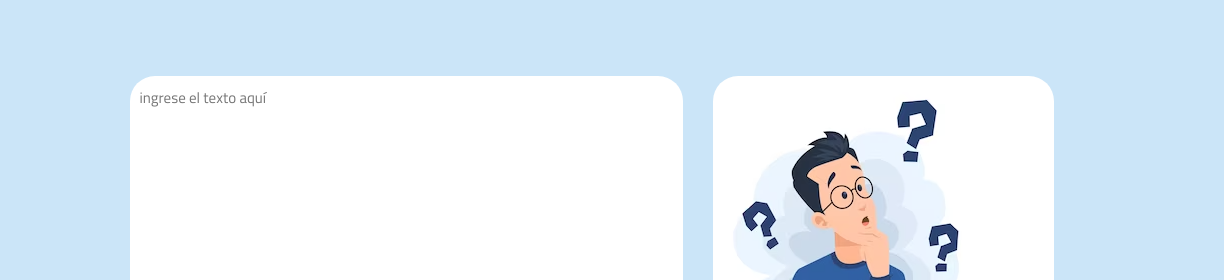
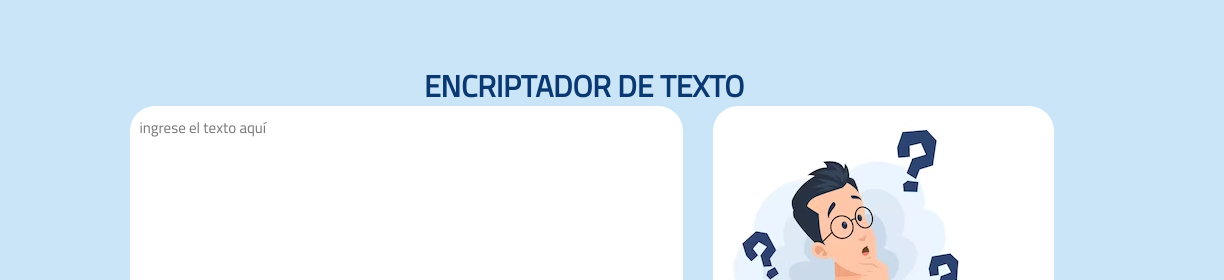
Before and after one commit to Jhosep-coder/Challenge-Encriptador, a plain HTML site: page index.html in a window 1280 px wide. Shown: the top 280 px of the page, 56-1280 px from the left. Drawn offline with Linux system fonts and the light colour scheme.

Commit message:
Agregando mejoras

```diff
--- a/index.html
+++ b/index.html
@@ -15,6 +15,7 @@
 <body>
     <header>
         <img class="logo" src="imagenes/logo.png" alt="LogoAlura">
+        <H1>ENCRIPTADOR DE TEXTO</H1>
     </header>
     <main>
         <section class="contenido">
--- a/script.js
+++ b/script.js
@@ -30,6 +30,7 @@ function btnDesencriptar(){
     const textoDesencriptado = desencriptar(inputTexto.value);
     outputTexto.value = textoDesencriptado;
     inputTexto.value = "";
+    outputTexto.style.backgroundImage = "none";
 }
 
 function desencriptar(stringdesencriptado){
@@ -53,4 +54,5 @@ function copiarPapelera() {
     textarea.select();
     document.execCommand("copy");
     textarea.blur();
+    alert("Texto copiado")
 }
--- a/style.css
+++ b/style.css
@@ -9,16 +9,25 @@ body{
     padding-top: 20px;
     padding-left: 20px;
 }
+
+h1{
+    text-align: center;
+    font-size: 30px;
+    font-family: 'Titillium Web', sans-serif;
+    font-weight: bold;
+    color: #0A3871;
+}
 main{
     display: flex;
     margin-top: 15px;
     margin-left: 15px;
+    justify-content: center
 }
 .contenido{
     display: flex;
     width: 50%;
     text-align: center;
-    margin: 0  auto;
+   /* margin: 0  auto; */
     justify-content: center;
     align-items: center;
     height: 100vh;
```
